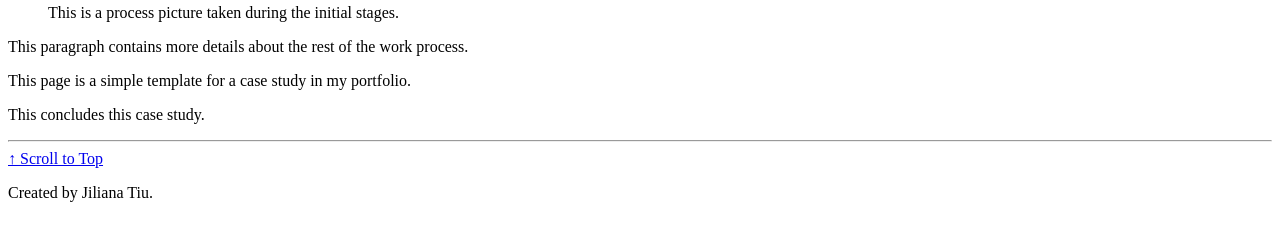
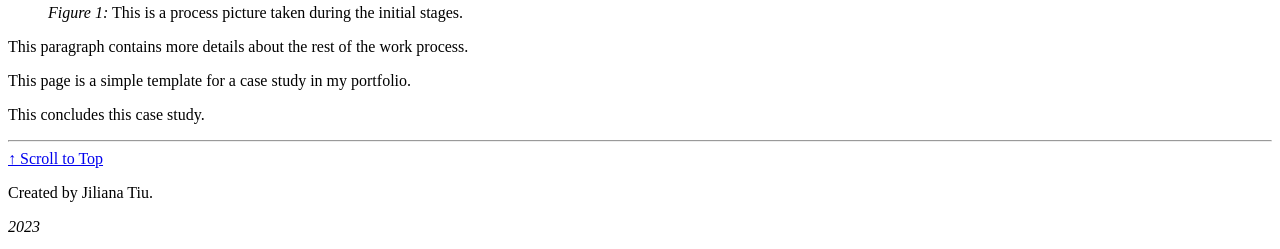
Before and after one commit to jiliana/134b-personal-site, a plain HTML site: page project-example.html in a window 1280 px wide. Shown: the part 1109-1358 px from the top of the page. Before the commit the page ends 1327 px from the top, so only its background shows below. Drawn offline with Linux system fonts and the light colour scheme.

Commit message:
added text tags

```diff
--- a/project-example.html
+++ b/project-example.html
@@ -35,7 +35,7 @@
 
     <figure>
         <img src="images/phone.webp">
-        <figcaption>This is a process picture taken during the initial stages.</figcaption>
+        <figcaption><em>Figure 1:</em> This is a process picture taken during the initial stages.</figcaption>
     </figure>
 
     <p>This paragraph contains more details about the rest of the work process.</p>
@@ -49,6 +49,7 @@
     <footer>
         <a href="#">&#8593 Scroll to Top</a>
         <p>Created by Jiliana Tiu.</p>
+        <p><i>2023</i></p>
     </footer>
 </body>
 </html>
```
Also changed, not shown: demos.html (+1 -0 lines), index.html (+1 -0 lines).
